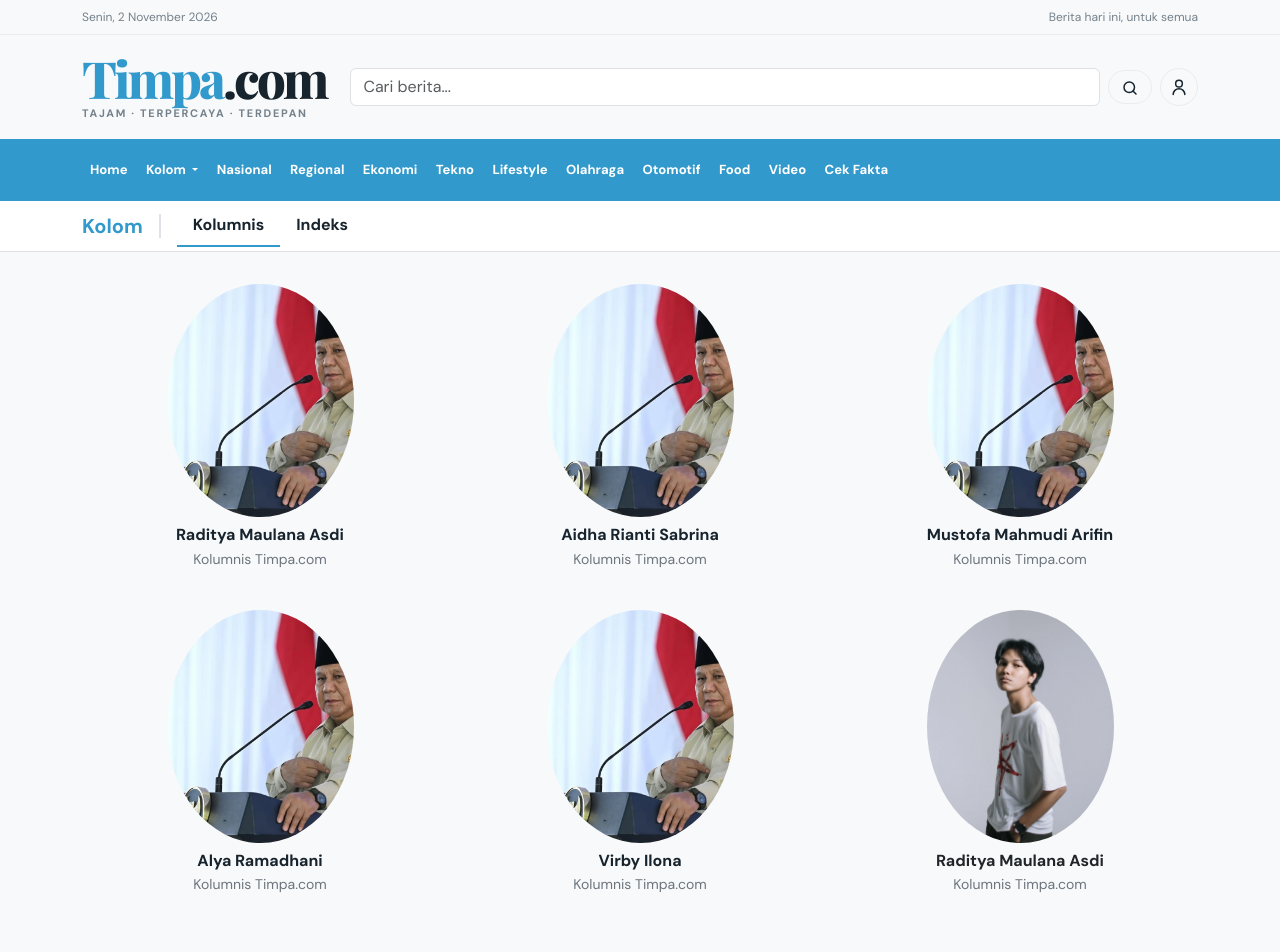
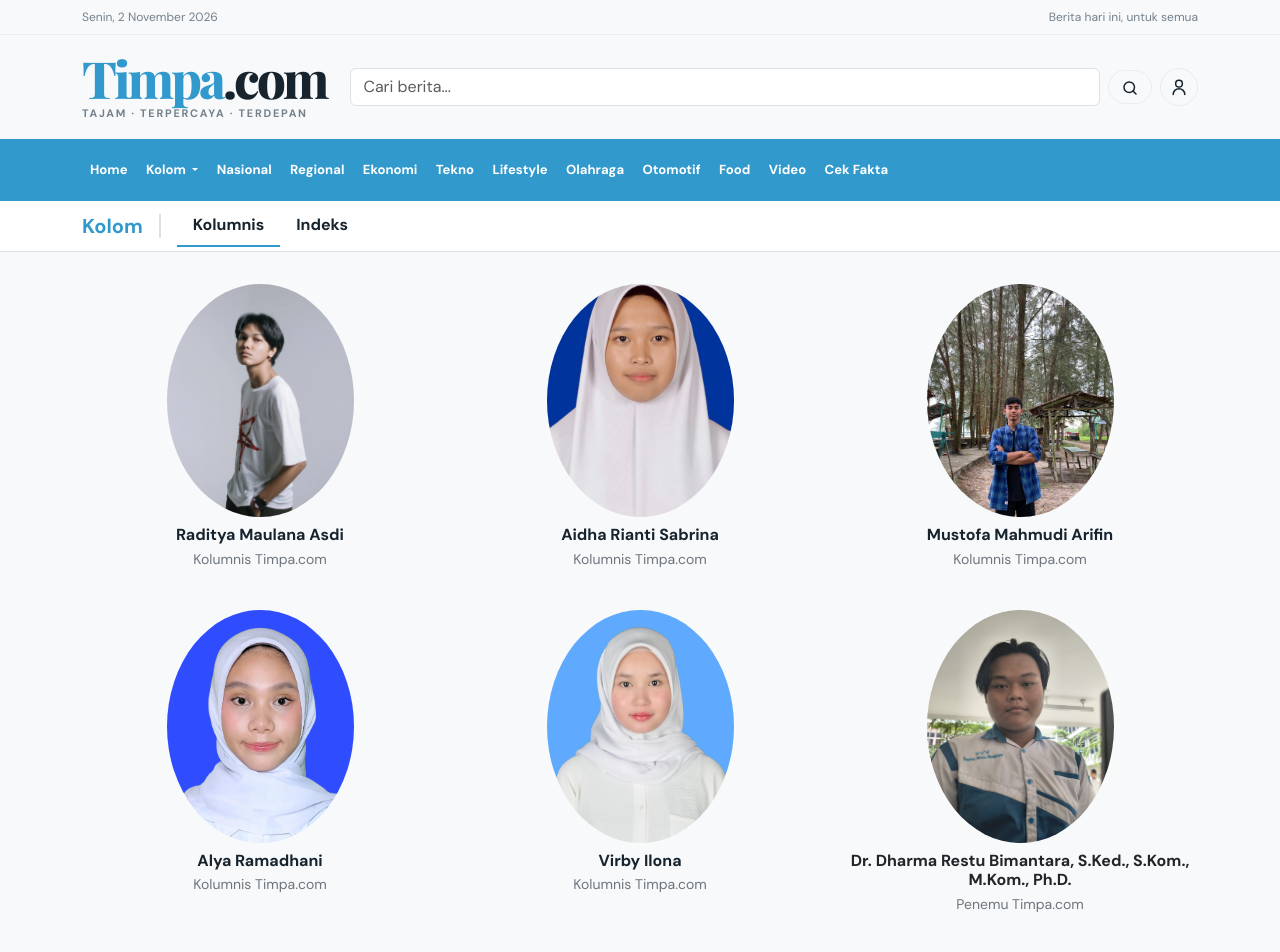
Before and after one commit to raditt137/Timpa.com-gacor-mantap-wadidaw, a plain HTML site: page kolumnis.html in a window 1280 px wide. Shown: the top 952 px of the page. Drawn offline with nearby package versions, Linux system fonts and the light colour scheme.

Commit message:
Modify kolumnis images and update names
Updated images and names for several kolumnis entries.

```diff
--- a/kolumnis.html
+++ b/kolumnis.html
@@ -154,7 +154,7 @@
           <article class="h-100 text-center p-2">
             <a class="d-block" href="search-page.html?q=Raditya+Maulana+Asdi">
               <div class="ratio ratio-1x1 mx-auto mb-2" style="width: 55%">
-                <img class="w-100 h-100 rounded-circle object-fit-cover" src="assets/img/foto2.webp" alt=""
+                <img class="w-100 h-100 rounded-circle object-fit-cover" src="assets/img/b3.webp" alt=""
                   loading="lazy">
               </div>
               <h3 class="fs-6 fw-bold mb-1">Raditya Maulana Asdi</h3>
@@ -165,7 +165,7 @@
         <div class="col-6 col-md-4 col-lg-3 kolumnis-item">
           <article class="h-100 text-center p-2"><a class="d-block" href="search-page.html?q=Aidha+Rianti+Sabrina">
               <div class="ratio ratio-1x1 mx-auto mb-2" style="width: 55%"><img
-                  class="w-100 h-100 rounded-circle object-fit-cover" src="assets/img/foto2.webp" alt="" loading="lazy">
+                  class="w-100 h-100 rounded-circle object-fit-cover" src="assets/img/Aidha.webp" alt="" loading="lazy">
               </div>
               <h3 class="fs-6 fw-bold mb-1">Aidha Rianti Sabrina</h3>
               <p class="small text-secondary mb-0">Kolumnis Timpa.com</p>
@@ -174,7 +174,7 @@
         <div class="col-6 col-md-4 col-lg-3 kolumnis-item">
           <article class="h-100 text-center p-2"><a class="d-block" href="search-page.html?q=Mustofa+Mahmudi+Arifin">
               <div class="ratio ratio-1x1 mx-auto mb-2" style="width: 55%"><img
-                  class="w-100 h-100 rounded-circle object-fit-cover" src="assets/img/foto2.webp" alt="" loading="lazy">
+                  class="w-100 h-100 rounded-circle object-fit-cover" src="assets/img/WhatsApp Image 2026-11-18 at 15.43.03.jpeg" alt="" loading="lazy">
               </div>
               <h3 class="fs-6 fw-bold mb-1">Mustofa Mahmudi Arifin</h3>
               <p class="small text-secondary mb-0">Kolumnis Timpa.com</p>
@@ -183,7 +183,7 @@
         <div class="col-6 col-md-4 col-lg-3 kolumnis-item">
           <article class="h-100 text-center p-2"><a class="d-block" href="search-page.html?q=Alya+Ramadhani">
               <div class="ratio ratio-1x1 mx-auto mb-2" style="width: 55%"><img
-                  class="w-100 h-100 rounded-circle object-fit-cover" src="assets/img/foto2.webp" alt="" loading="lazy">
+                  class="w-100 h-100 rounded-circle object-fit-cover" src="assets/img/alya.webp" alt="" loading="lazy">
               </div>
               <h3 class="fs-6 fw-bold mb-1">Alya Ramadhani</h3>
               <p class="small text-secondary mb-0">Kolumnis Timpa.com</p>
@@ -192,7 +192,7 @@
         <div class="col-6 col-md-4 col-lg-3 kolumnis-item">
           <article class="h-100 text-center p-2"><a class="d-block" href="search-page.html?q=Virby+Ilona">
               <div class="ratio ratio-1x1 mx-auto mb-2" style="width: 55%"><img
-                  class="w-100 h-100 rounded-circle object-fit-cover" src="assets/img/foto2.webp" alt="" loading="lazy">
+                  class="w-100 h-100 rounded-circle object-fit-cover" src="assets/img/virby.webp" alt="" loading="lazy">
               </div>
               <h3 class="fs-6 fw-bold mb-1">Virby Ilona</h3>
               <p class="small text-secondary mb-0">Kolumnis Timpa.com</p>
@@ -201,10 +201,10 @@
         <div class="col-6 col-md-4 col-lg-3 kolumnis-item">
           <article class="h-100 text-center p-2"><a class="d-block" href="search-page.html?q=Raditya+Maulana+Asdi">
               <div class="ratio ratio-1x1 mx-auto mb-2" style="width: 55%"><img
-                  class="w-100 h-100 rounded-circle object-fit-cover" src="assets/img/b3.webp" alt="" loading="lazy">
+                  class="w-100 h-100 rounded-circle object-fit-cover" src="assets/img/LEGENDA.jpeg" alt="" loading="lazy">
               </div>
-              <h3 class="fs-6 fw-bold text-dark mb-1">Raditya Maulana Asdi</h3>
-              <p class="small text-secondary mb-0">Kolumnis Timpa.com</p>
+              <h3 class="fs-6 fw-bold text-dark mb-1">Dr. Dharma Restu Bimantara, S.Ked., S.Kom., M.Kom., Ph.D.</h3>
+              <p class="small text-secondary mb-0">Penemu Timpa.com</p>
             </a></article>
         </div>
         <div class="col-6 col-md-4 col-lg-3 kolumnis-item">
```
